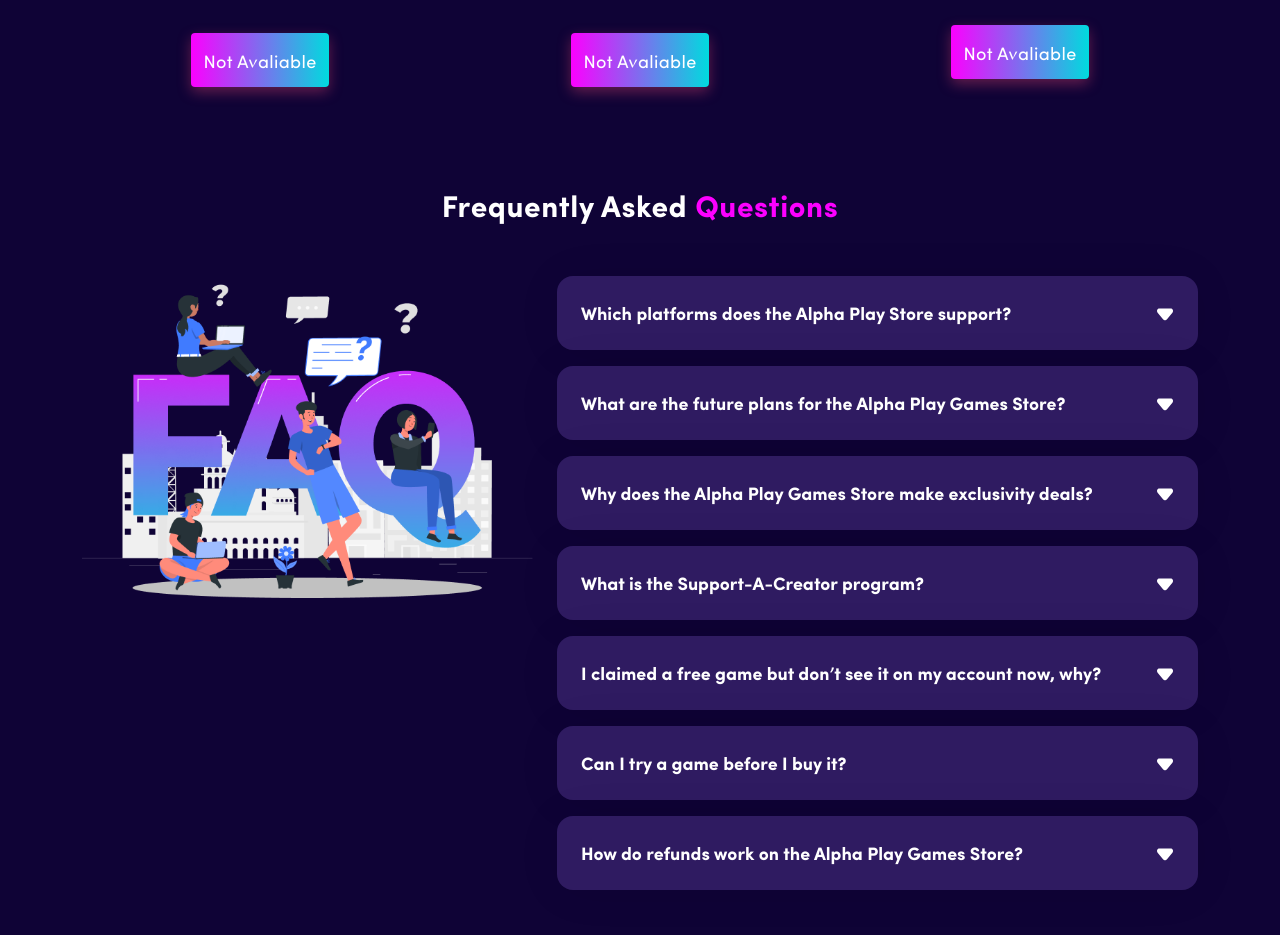
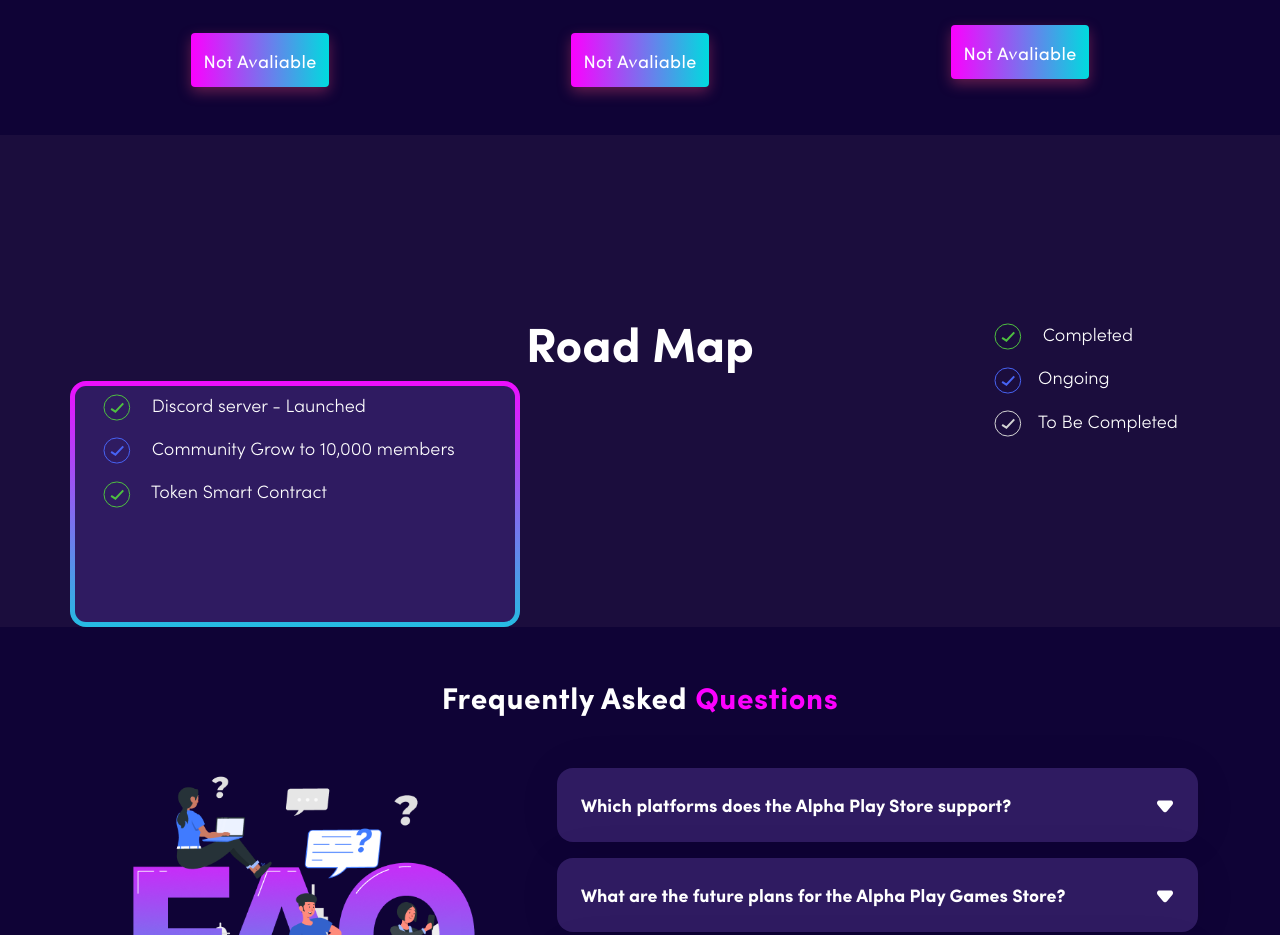
Before and after one commit to techno-usman/alpha-react, a React (Create React App) app: page / in a window 1280 px wide. Shown: the part 4744-5679 px from the top of the page. Built offline with nearby package versions, Linux system fonts and the light colour scheme.

Commit message:
roadmap block is in progress

```diff
--- /dev/null
+++ b/src/components/landing/roadmap/Roadmap.jsx
@@ -0,0 +1,30 @@
+import Classes from '../../scss/Roadmap.module.scss';
+import { Container, Row, Col, ListGroup } from 'react-bootstrap';
+import { ReactComponent as TickInsideCircle } from '../../../assets/svg/tick-inside-circle-icon.svg';
+import RoadmapQuarterBlock from './RoadmapQuarterBlock';
+
+const Roadmap = () => {
+    return (
+        <div className={Classes.roadMapWrapper}>
+            <Container>
+                <Row>
+                    <Col>
+                        <div className={Classes.roadMapHeadingContainer}>
+                            <h2 className={Classes.roadMapTitle}>Road Map</h2>
+                            <ListGroup className={`${Classes.roadMapStatusesList}`} >
+                                <ListGroup.Item><TickInsideCircle stroke="#4EC040" className="me-3" /> Completed</ListGroup.Item>
+                                <ListGroup.Item><TickInsideCircle stroke="#4763F4" className="me-3" />Ongoing</ListGroup.Item>
+                                <ListGroup.Item><TickInsideCircle stroke="#D4D4D4" className="me-3" />To Be Completed</ListGroup.Item>
+                            </ListGroup>
+                        </div>
+                    </Col>
+                </Row>
+                <Row>
+                    <RoadmapQuarterBlock />
+                </Row>
+            </Container>
+        </div>
+    );
+};
+
+export default Roadmap;
--- /dev/null
+++ b/src/components/landing/roadmap/RoadmapQuarterBlock.jsx
@@ -0,0 +1,41 @@
+import { ListGroup } from 'react-bootstrap';
+import Classes from '../../scss/RoadmapQuarterBlock.module.scss';
+import { ReactComponent as TickInsideCircle } from '../../../assets/svg/tick-inside-circle-icon.svg';
+
+const RoadmapQuarterBlock = () => {
+
+    const listItems = [{
+        name: "Discord server - Launched",
+        status: "completed",
+    }, {
+        name: "Community Grow to 10,000 members",
+        status: "ongoing",
+    }, {
+        name: "Token Smart  Contract",
+        status: "completed",
+    },
+
+    ];
+
+    const statusList =
+    {
+        completed: "#4EC040",
+        ongoing: "#4763F4",
+        toBeCompleted: "#D4D4D4",
+    };
+
+    return (
+        <div className={Classes.RoadmapQuarterBlockWrapper + ' ' + Classes.gradientBox}>
+            <ListGroup className={`${Classes.roadmapQuarterBlockList}`} >
+                {
+                    listItems.map((item, index) =>
+                        <ListGroup.Item><TickInsideCircle stroke={statusList[item.status]} className="me-3" /> {item.name}</ListGroup.Item>
+                    )
+                }
+
+            </ListGroup>
+        </div>
+    );
+};
+
+export default RoadmapQuarterBlock;
--- /dev/null
+++ b/src/components/scss/Roadmap.module.scss
@@ -0,0 +1,34 @@
+.roadMapWrapper {
+    font-family: 'Sofia Pro';
+    font-weight: 400;
+
+    .triangle {
+        width: 100vh;
+        height: 100vh;
+        background: linear-gradient(to top left, rgba(255, 0, 0, 0) 0%, rgba(255, 0, 0, 0) 40%, #0F0336 40%, #0F0336 100%);
+    }
+
+    .roadMapHeadingContainer {
+        margin-top: 180px;
+        position: relative;
+
+        .roadMapTitle {
+            font-family: "Sofia Pro Bold";
+            font-size: 48px;
+            text-align: center;
+            color: #FFF;
+        }
+
+        .roadMapStatusesList {
+            --bs-list-group-color: #FFF;
+            --bs-list-group-bg: none;
+            --bs-list-group-border-color: none;
+            width: 220px;
+            font-size: 18px;
+            position: absolute;
+            top: 0;
+            right: 0;
+        }
+    }
+
+}
--- /dev/null
+++ b/src/components/scss/RoadmapQuarterBlock.module.scss
@@ -0,0 +1,40 @@
+.RoadmapQuarterBlockWrapper {
+    width: 450px;
+    height: 246px;
+
+    &.gradientBox {
+        position: relative;
+        box-sizing: border-box;
+        $border: 5px;
+        color: #FFF;
+        background: #2F1B61;
+        background-clip: padding-box;
+        /* !importanté */
+        border: solid $border transparent;
+        /* !important */
+        border-radius: 1em;
+
+        &:before {
+            content: '';
+            position: absolute;
+            top: 0;
+            right: 0;
+            bottom: 0;
+            left: 0;
+            z-index: -1;
+            margin: -$border;
+            /* !important*/
+            border-radius: inherit;
+            /* !important */
+            background: linear-gradient(to bottom, #EE0DFE, #25BCE3);
+        }
+    }
+
+    .roadmapQuarterBlockList {
+        --bs-list-group-color: #FFF;
+        --bs-list-group-bg: none;
+        --bs-list-group-border-color: none;
+        font-size: 18px;
+    }
+
+}
--- a/src/pages/landing/Home.jsx
+++ b/src/pages/landing/Home.jsx
@@ -7,6 +7,7 @@
 import NewGames from '../../components/landing/newGames/NewGames'
 import RecentInformation from '../../components/landing/recentInformation/RecentInformation'
 import NftToken from '../../components/landing/nftToken/NftToken'
+import Roadmap from '../../components/landing/roadmap/Roadmap'
 import ESports from '../../components/landing/eSports/ESports'
 import Store from '../../components/landing/store/Store'
 import Alpha from '../../components/landing/alpha/Alpha'
@@ -26,6 +27,7 @@
       <NewGames />{/**
       <RecentInformation />*/}
       <NftToken />
+      <Roadmap />
       {/*<ESports />
       <Store />
       <Alpha />*/}
```
Also changed, not shown: src/assets/svg/tick-inside-circle-icon.svg (added).
